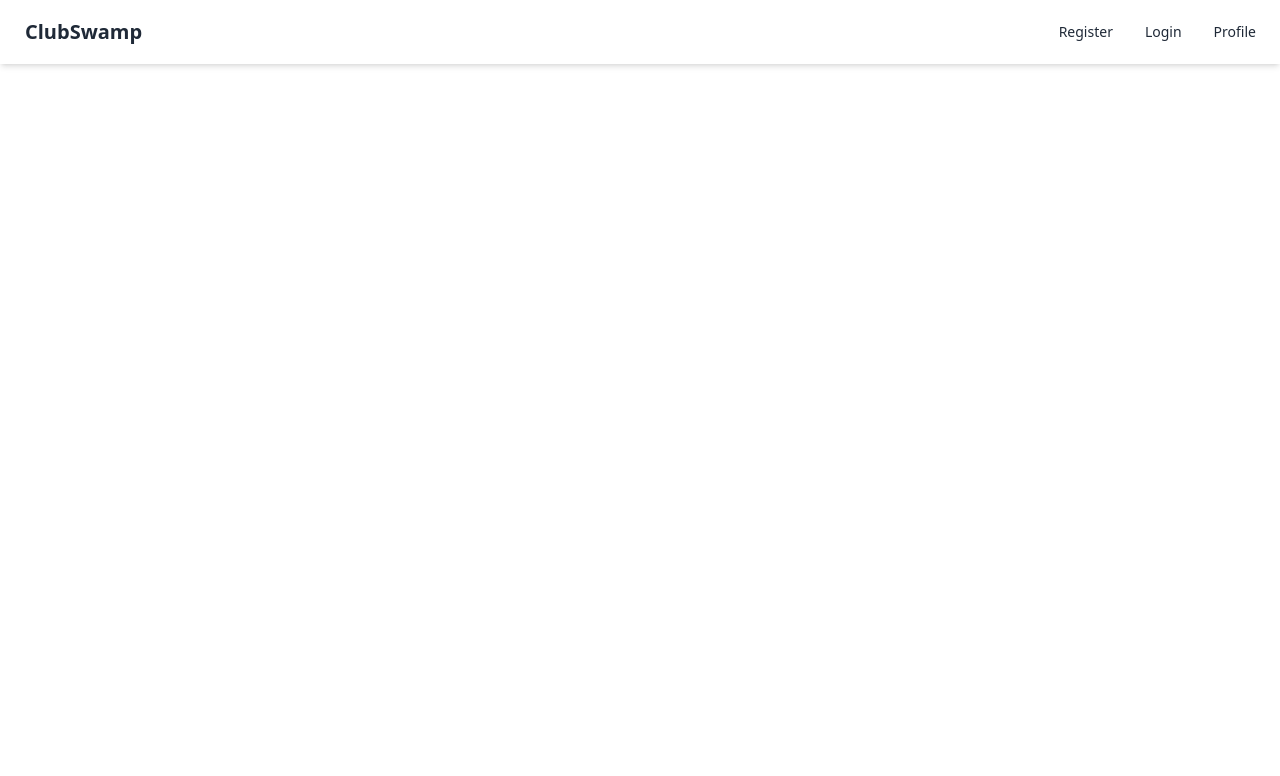
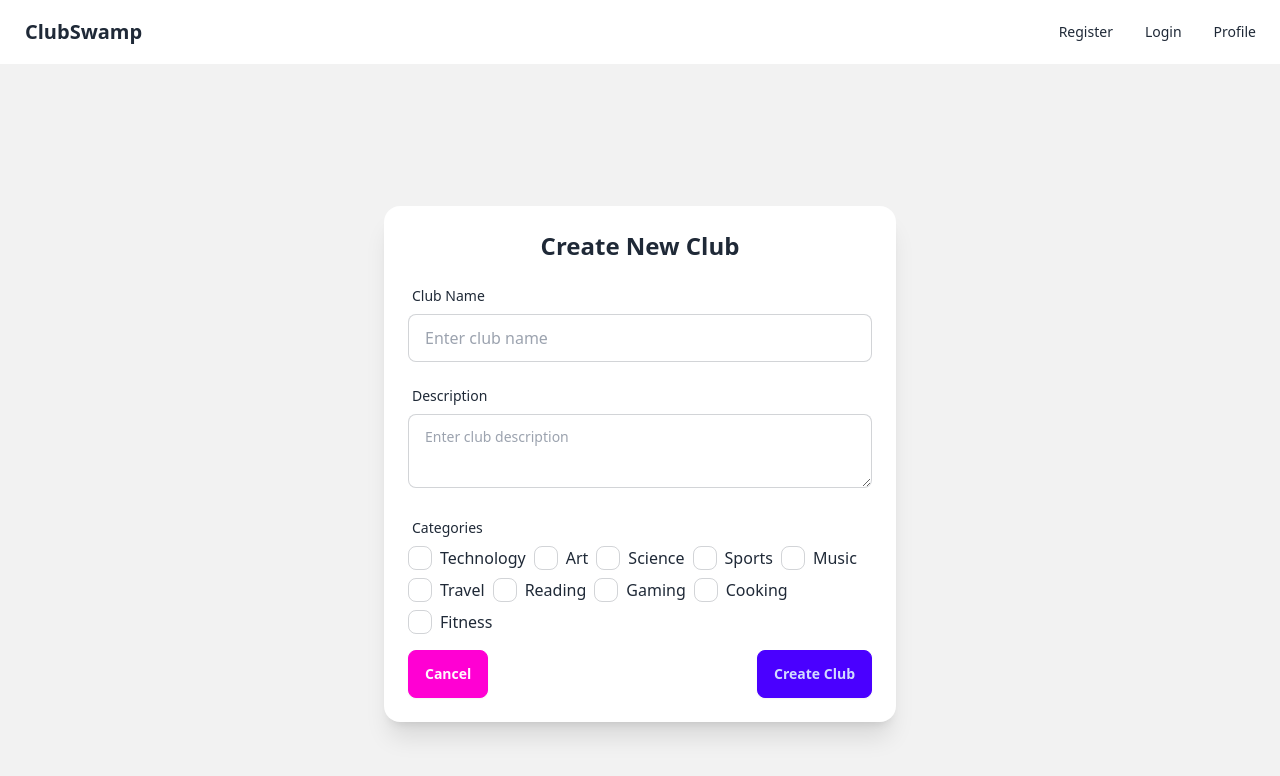
Before and after one commit to Shordore/CEN3031-F24-Project, a React (Vite) app in the folder frontend/: page /create-club in a window 1280 px wide. Shown: the top 776 px of the page. Built offline with nearby package versions, Linux system fonts and the light colour scheme.

Commit message:
Add create club page

```diff
--- a/frontend/src/App.jsx
+++ b/frontend/src/App.jsx
@@ -10,6 +10,7 @@ import Login from './pages/UserLogin'
 import LoginRedirect from './pages/RedirectRegLogin'
 
 import './App.css'
+import CreateClub from './pages/CreateClub'
 
 function App() {
   const isUserLoggedIn = false; //TODO: replace with database check once backend is implemented
@@ -40,7 +41,7 @@ function App() {
               {isUserLoggedIn ? (
                   <Link to="/profile">Profile</Link>
                 ) : (
-                  <Link to="/pleaselogin">Profile</Link>
+                  <Link to="/please-login">Profile</Link>
                 )}
               </li>
             </ul>
@@ -53,7 +54,8 @@ function App() {
             <Route path="/profile" element={<Profile />} />
             <Route path="/register" element={<Register />} />
             <Route path="/login" element={<Login />} />
-            <Route path="/pleaselogin" element={<LoginRedirect />} />
+            <Route path="/please-login" element={<LoginRedirect />} />
+            <Route path="/create-club" element={<CreateClub />} />
           </Routes>
         </main>
       </div>
--- /dev/null
+++ b/frontend/src/pages/CreateClub.jsx
@@ -0,0 +1,134 @@
+import React, { useState } from 'react';
+import { useNavigate } from 'react-router-dom';
+
+function CreateClub() {
+  const navigate = useNavigate();
+
+  const [clubData, setClubData] = useState({
+    clubName: '',
+    description: '',
+    categories: [],
+    // members: [], // for future
+  });
+
+  const availableCategories = [
+    'Technology',
+    'Art',
+    'Science',
+    'Sports',
+    'Music',
+    'Travel',
+    'Reading',
+    'Gaming',
+    'Cooking',
+    'Fitness',
+  ];
+
+  const handleChange = (e) => {
+    const { name, value } = e.target;
+    setClubData((prev) => ({
+      ...prev,
+      [name]: value,
+    }));
+  };
+
+  const toggleCategory = (category) => {
+    setClubData((prev) => {
+      const categories = prev.categories.includes(category)
+        ? prev.categories.filter((c) => c !== category)
+        : [...prev.categories, category];
+      return { ...prev, categories };
+    });
+  };
+
+  const handleSubmit = async (e) => {
+    e.preventDefault();
+    try {
+      // when backend is ready, send to api
+      navigate('/profile');
+    } catch (error) {
+      // Handle error (show a notification)
+      console.error(error);
+    }
+  };
+
+  const handleCancel = () => {
+    navigate('/profile'); // Navigate back to profile without saving
+  };
+
+  return (
+    <div className="flex justify-center items-center min-h-screen bg-base-200 p-4">
+      <div className="card w-full max-w-lg bg-base-100 shadow-xl p-6">
+        <h2 className="text-2xl font-bold mb-4 text-center">Create New Club</h2>
+        <form onSubmit={handleSubmit} className="space-y-4">
+          {/* Club Name */}
+          <div>
+            <label className="label">
+              <span className="label-text">Club Name</span>
+            </label>
+            <input
+              type="text"
+              name="clubName"
+              placeholder="Enter club name"
+              className="input input-bordered w-full"
+              value={clubData.clubName}
+              onChange={handleChange}
+              required
+            />
+          </div>
+
+          {/* Description */}
+          <div>
+            <label className="label">
+              <span className="label-text">Description</span>
+            </label>
+            <textarea
+              name="description"
+              placeholder="Enter club description"
+              className="textarea textarea-bordered w-full"
+              value={clubData.description}
+              onChange={handleChange}
+              required
+            ></textarea>
+          </div>
+
+          {/* Categories */}
+          <div>
+            <label className="label">
+              <span className="label-text">Categories</span>
+            </label>
+            <div className="flex flex-wrap gap-2">
+              {availableCategories.map((category) => (
+                <label key={category} className="flex items-center space-x-2">
+                  <input
+                    type="checkbox"
+                    className="checkbox"
+                    checked={clubData.categories.includes(category)}
+                    onChange={() => toggleCategory(category)}
+                  />
+                  <span>{category}</span>
+                </label>
+              ))}
+            </div>
+          </div>
+
+          {/* Buttons */}
+          <div className="flex justify-between">
+            <button
+              type="button"
+              className="btn btn-secondary"
+              onClick={handleCancel}
+            >
+              Cancel
+            </button>
+            <button type="submit" className="btn btn-primary">
+              Create Club
+            </button>
+          </div>
+        </form>
+      </div>
+    </div>
+  );
+}
+
+export default CreateClub;
--- a/frontend/src/pages/Profile.jsx
+++ b/frontend/src/pages/Profile.jsx
@@ -1,7 +1,7 @@
 import React, { useState } from 'react';
+import { useNavigate } from 'react-router-dom'; // Import useNavigate for navigation
 
 function Profile() {
-
   // will be replaced with data from backend
   const initialProfile = {
     name: 'Cole Smith',
@@ -26,6 +26,8 @@ function Profile() {
     'Cooking',
     'Fitness',
   ];
+
+  const navigate = useNavigate(); // Initialize useNavigate
 
   const handleEdit = () => {
     setFormData(profile);
@@ -61,6 +63,10 @@ function Profile() {
     setFormData(profile);
   };
 
+  const handleCreateClub = () => {
+    navigate('/create-club');
+  };
+
   return (
     <div className="flex justify-center items-center min-h-screen bg-base-200 p-4">
       <div className="card w-full max-w-md bg-base-100 shadow-xl p-6">
@@ -87,9 +93,12 @@ function Profile() {
                 ))}
               </ul>
             </div>
-            <div className="text-center">
+            <div className="flex flex-col space-y-2">
               <button className="btn btn-primary" onClick={handleEdit}>
                 Edit Profile
+              </button>
+              <button className="btn btn-secondary" onClick={handleCreateClub}>
+                Create New Club
               </button>
             </div>
           </div>
```
